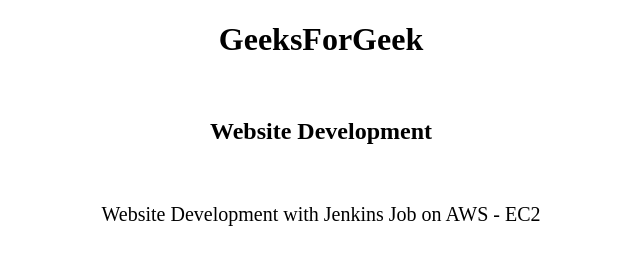
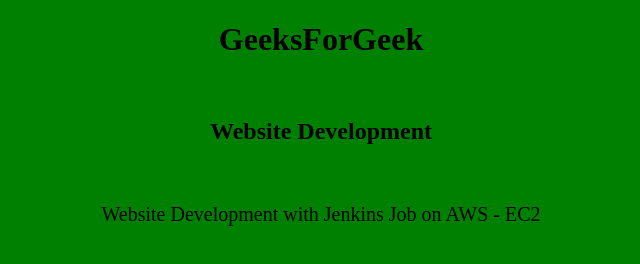
Before and after one commit to MuhammadZakiAbid/jenkins-3, a plain HTML site: page index.html in a window 1280 px wide. Shown: the whole page, without its empty margins (319-959 px from the left). Drawn offline with Linux system fonts and the light colour scheme.

Commit message:
Update index.html

```diff
--- a/index.html
+++ b/index.html
@@ -8,7 +8,7 @@
     device-width, initial-scale=1.0">
     <style>
         body{
-            background-color: sky;
+            background-color: green;
         }
         h1{
            text-align: center;
```
